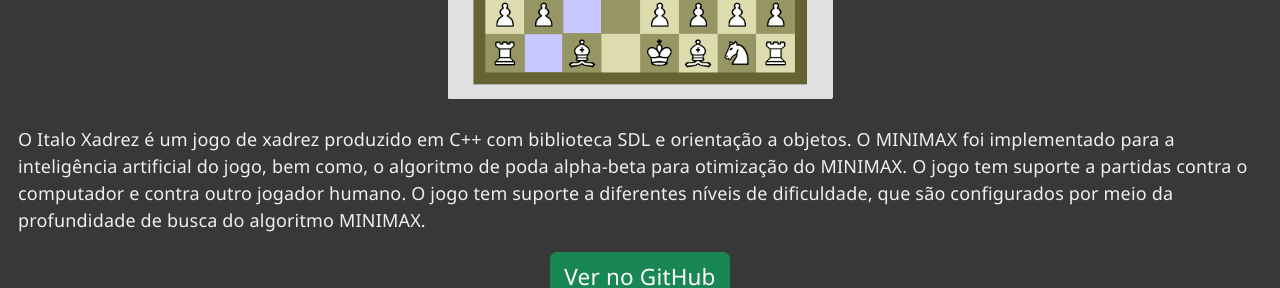
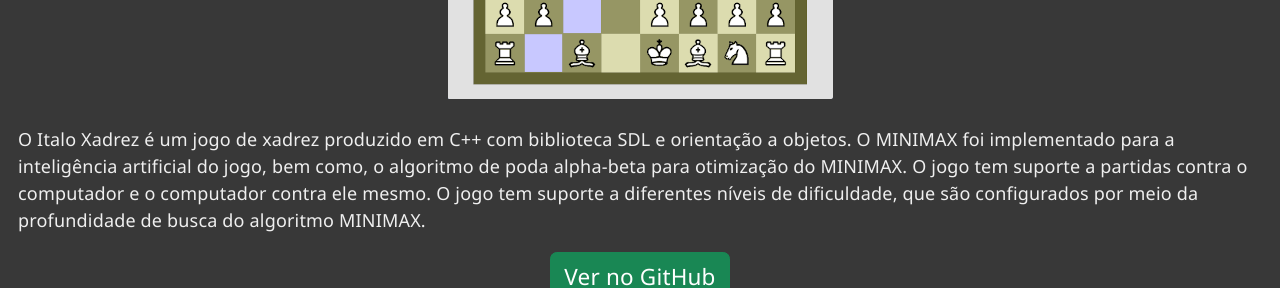
Before and after one commit to italolab/italolab.github.io, a React (Vite) app: page / in a window 1280 px wide. Shown: the part 4660-4948 px from the top of the page. Built offline with nearby package versions, Linux system fonts and the light colour scheme.

Commit message:
Consertado pequeno detalhe no resumo do jogo de xadrez

```diff
--- a/src/App.tsx
+++ b/src/App.tsx
@@ -143,7 +143,7 @@ function App() {
         <p>O Italo Xadrez é um jogo de xadrez produzido em C++ com biblioteca SDL e orientação a objetos.
           O MINIMAX foi implementado para a inteligência artificial do jogo, bem como, o algoritmo de
           poda alpha-beta para otimização do MINIMAX. O jogo tem suporte a partidas contra o computador
-          e contra outro jogador humano. O jogo tem suporte a diferentes níveis de dificuldade, que são
+          e o computador contra ele mesmo. O jogo tem suporte a diferentes níveis de dificuldade, que são
           configurados por meio da profundidade de busca do algoritmo MINIMAX.
         </p>
       </ProjetoResumo>
```
